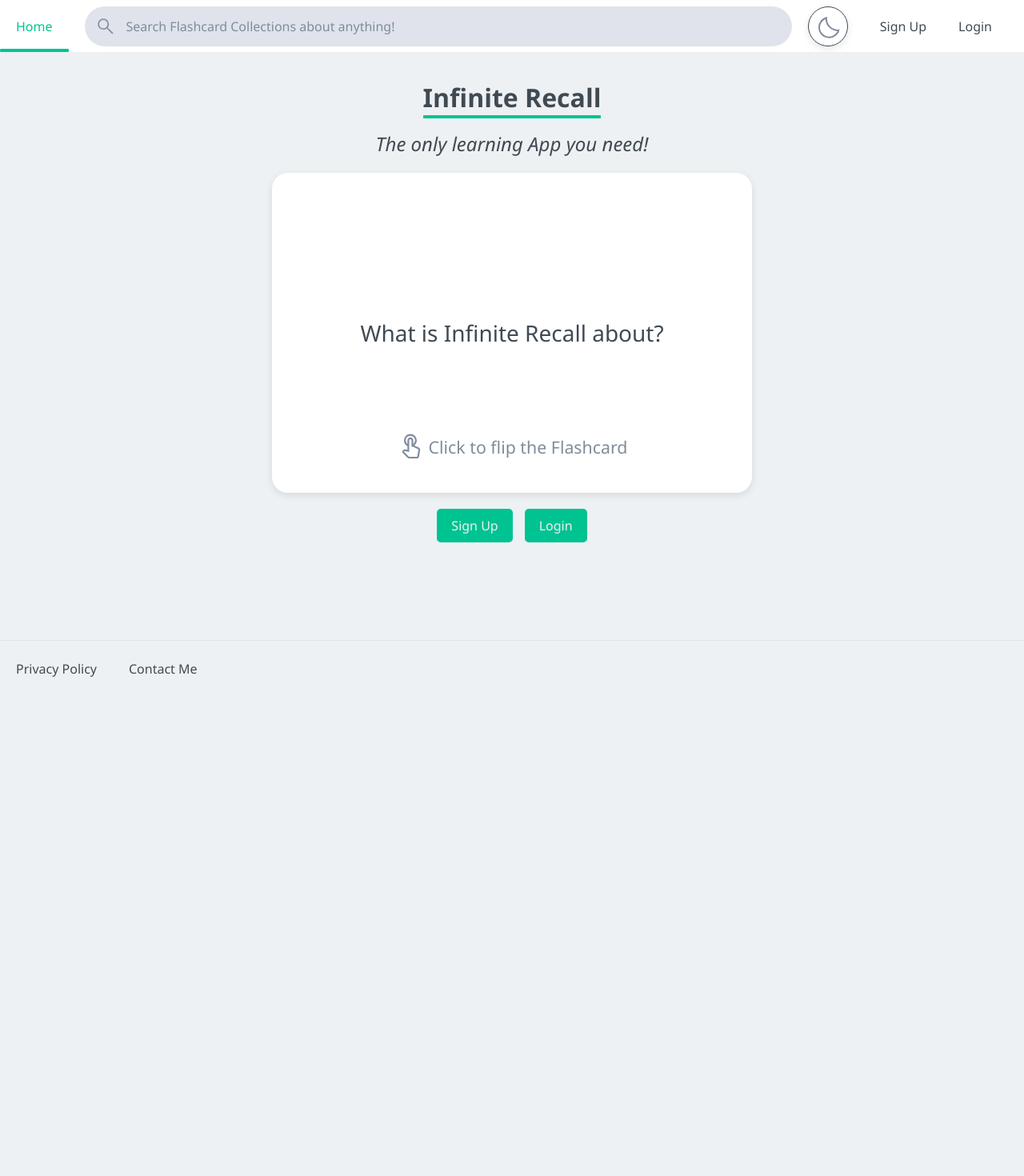
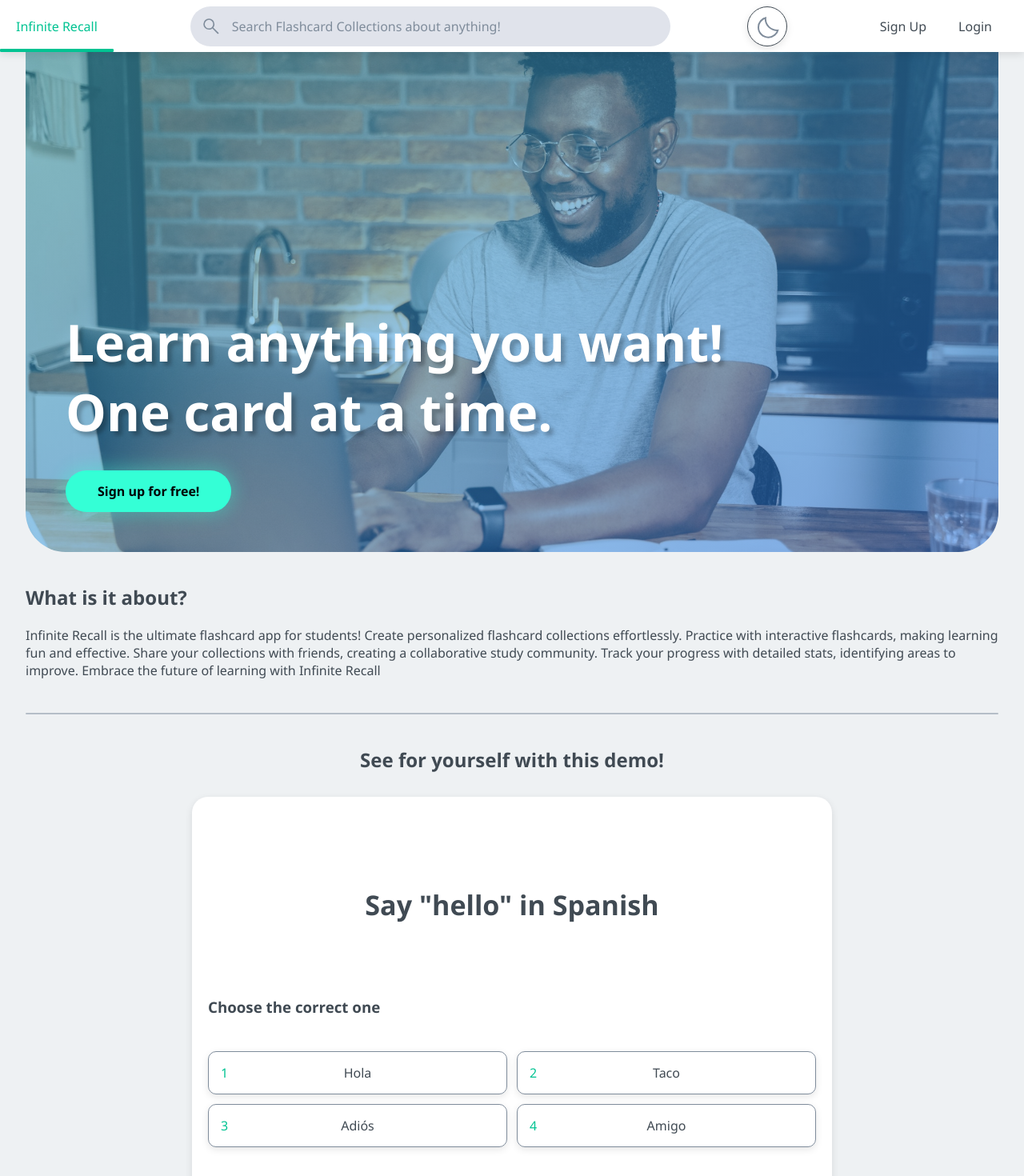
Before and after one commit to Fabian04HV/infinite-recall, a React (Create React App) app in the folder client/: page / in a window 1280 px wide. Shown: the top 1470 px of the page at 80% size. Before the commit the page ends 871 px from the top, so only its background shows below. Built offline with nearby package versions, Linux system fonts and the light colour scheme.

Commit message:
IMPLEMENT: landing page with quiz demo

```diff
--- a/client/src/App.js
+++ b/client/src/App.js
@@ -1,7 +1,8 @@
 import './assets/App.css';
 import { Routes, Route, Link, useLocation } from 'react-router-dom'
 import Navbar from './components/Navbar';
-import Home from './pages/Home'
+import { Home } from './pages/Home'
+import { UserHome } from './pages/UserHome';
 import MyCollections from './pages/MyCollections'
 import PracticeMode from './pages/PracticeMode';
 import QuizMode from './pages/QuizMode';
@@ -14,7 +15,8 @@ import { StatisticsPage } from './pages/StatisticsPage';
 import Signup from './pages/Signup';
 import Login from './pages/Login';
 
-import { useEffect, useState } from 'react';
+import { useContext, useEffect, useState } from 'react';
+import { AuthContext } from './context/auth.context';
 
 import ProtectedRoute from './utils/ProtectedRoute';
 
@@ -22,6 +24,8 @@ function App() {
   const location = useLocation()
 
   const showNavbar = !location.pathname.startsWith('/quiz/') //&& !location.pathname == '/collection/create'
+
+  const { isLoggedIn, user } = useContext(AuthContext)
 
   const [hideSideMenu, setHideSideMenu] = useState(true)
 
@@ -38,7 +42,7 @@ function App() {
       {showNavbar && <Navbar hideSideMenu={hideSideMenu} toggleNavbar={toggleNavbar}/>}
       <div className='page-wrapper'>
         <Routes>
-          <Route path='/' element={<Home />} />
+          <Route path='/' element={isLoggedIn ? <UserHome /> : <Home />} />
           <Route path='/collections' element={<ProtectedRoute><MyCollections/></ProtectedRoute>} />
           <Route path='/practice/:_id' element={<ProtectedRoute><PracticeMode/></ProtectedRoute>} />
           <Route path='/quiz/:_id' element={<ProtectedRoute><QuizMode/></ProtectedRoute>} />
--- a/client/src/assets/Home.css
+++ b/client/src/assets/Home.css
@@ -1,17 +1,84 @@
 .Home{
   display: flex;
   flex-direction: column;
-  align-items: center;
   gap: 20px;
 }
+body:has(.Home){
+  padding: 0;
+}
+.Home header{
+  padding-left: 50px;
+  padding-bottom: 50px;
+  height: 80vh;
+  background-image:
+  linear-gradient(to right bottom, rgba(74, 193, 214, 0.5), rgba(41, 123, 247, 0.5)),
+  url(images/pexels-tima-miroshnichenko-5198239.jpg);
+  background-size: cover;
+  background-repeat: no-repeat;
+  border-radius: 0 0 50px 50px;
+  color: white;
+  display: flex;
+  flex-direction: column;
+  justify-content: flex-end;
+}
+.Home header * {
+  color: white;
+}
+
+.Home h1{
+  margin: 200px 0 30px 0;
+  font-size: 4rem;
+  text-shadow: 5px 5px 5px rgba(0, 0, 0, 0.25);
+}
 .Home h1::after{
-  width: 100%;
+  display: none;
 }
-.Home h2{
-  font-weight: 300;
-  font-style: italic;
+.Home .main-button{
+  width: max-content;
+  padding: 15px 40px;
+  background-color: #34ffd6;
+  border-radius: 1000px;
+  font-weight: 600;
+  box-shadow: 0 0 20px 5px #34ffd64e;
+  color: black;
+  transition: var(--standard-transition-smooth);
+}
+.Home .main-button:hover{
+  scale: 1.1;
 }
 .Home .flex-row{
   display: flex;
   gap: 15px;
 }
+.Home h2{
+  margin: 20px 0;
+  font-size: 1.5rem;
+}
+.Home .login-buttons{
+  display: flex;
+  justify-content: center;
+  gap: 15px;
+}
+@media(max-width: 1000px){
+  .Home header{
+    padding: 10px;
+    padding-left: 10px;
+    padding-bottom: 25px;
+    align-items: center;
+    justify-content: center;
+    gap: 40px;
+    background-position: center;
+  }
+  .Home h1{
+    font-size: 6vw;
+    text-align: center;
+    margin: 0;
+    margin-top: 65px;
+  }
+}
+@media(max-width: 750px){
+  .Home h1{
+    font-size: 28pt;
+    text-align: center;
+  }
+}
--- a/client/src/assets/Navbar.css
+++ b/client/src/assets/Navbar.css
@@ -10,9 +10,11 @@
   z-index: 1000;
 
   background-color: var(--color-3);
+  box-shadow: var(--standard-shadow);
 
   display: flex;
   align-items: center;
+  justify-content: space-between;
   gap: 20px;
 }
 body.darkmode .Navbar{
@@ -93,6 +95,7 @@ body.darkmode .round-links-container .toggle-darkmode-button{
   fill: var(--text-color);
 }
 .search-bar{
+  max-width: 600px;
   height: 50px;
   flex-grow: 1;
   background-color: var(--color-1);
--- a/client/src/assets/index.css
+++ b/client/src/assets/index.css
@@ -49,6 +49,17 @@ body{
   padding-top: 100px;
   color: var(--text-color);
   caret-color: var(--accent-color);
+}
+hr{
+  height: 2px;
+  border: none;
+  background-color: var(--color-5);
+  border-radius: 1000px;
+  opacity: 0.5;
+}
+body.darkmode hr{
+  background-color: var(--color-3);
+  opacity: 1;
 }
 h1{
   font-size: 2rem;
--- a/client/src/components/Navbar.js
+++ b/client/src/components/Navbar.js
@@ -67,7 +67,7 @@ function Navbar({hideSideMenu, toggleNavbar}){
           <svg fill='var(--text-color)' xmlns="http://www.w3.org/2000/svg" height="32" viewBox="0 96 960 960" width="32"><path d="M150 816q-12.75 0-21.375-8.675-8.625-8.676-8.625-21.5 0-12.825 8.625-21.325T150 756h660q12.75 0 21.375 8.675 8.625 8.676 8.625 21.5 0 12.825-8.625 21.325T810 816H150Zm0-210q-12.75 0-21.375-8.675-8.625-8.676-8.625-21.5 0-12.825 8.625-21.325T150 546h660q12.75 0 21.375 8.675 8.625 8.676 8.625 21.5 0 12.825-8.625 21.325T810 606H150Zm0-210q-12.75 0-21.375-8.675-8.625-8.676-8.625-21.5 0-12.825 8.625-21.325T150 336h660q12.75 0 21.375 8.675 8.625 8.676 8.625 21.5 0 12.825-8.625 21.325T810 396H150Z"/></svg>
       </button>
       <div className='nav-links-container'>
-        <NavLink className='logo hideOnMobile' to={'/'}>Home</NavLink>
+        <NavLink className='logo hideOnMobile' to={'/'}>Infinite Recall</NavLink>
         {isLoggedIn && (<NavLink className='hideOnMobile' to={'/collections'}>My Collections</NavLink>)}
       </div>
       <Searchbar />
--- /dev/null
+++ b/client/src/components/SampleQuestionCard.js
@@ -0,0 +1,97 @@
+import '../assets/QuestionCard.css'
+import { useState, useRef, useEffect } from 'react'
+import dynamicTextSize from '../utils/dynamicTextSize'
+import { useNavigate } from 'react-router-dom'
+
+export const SampleQuestionCard = ({currentFlashcard, currentFlashcardIndex, incrementFlashcardIndex}) =>{
+  const navigate = useNavigate()
+  const [answerOptions, setAnswerOptions] = useState([])
+
+  function shuffleArray(array) {
+    const shuffledArray = array.slice();
+    for (let i = shuffledArray.length - 1; i > 0; i--) {
+      const randomIndex = Math.floor(Math.random() * (i + 1));
+      [shuffledArray[i], shuffledArray[randomIndex]] = [shuffledArray[randomIndex], shuffledArray[i]];
+    }
+    return shuffledArray;
+  }
+
+  useEffect(() => {
+    setAnswerOptions(shuffleArray([currentFlashcard.answer, currentFlashcard.wrong1, currentFlashcard.wrong2, currentFlashcard.wrong3]))
+  }, [currentFlashcard])
+
+  const [correctAnswerIndex, setCorrectAnswerIndex] = useState(-1)
+  const [wrongAnswerIndex, setWrongAnswerIndex] = useState(-1)
+  const [revealedAnswerIndex, setRevealedAnswerIndex] = useState(-1)
+
+  const [feedbackMessage, setFeedbackMessage] = useState('Choose the correct one ')
+  const [feedbackClass, setFeedbackClass] = useState('')
+
+  const buttonsRef = useRef([])
+
+  function validate(answer){
+    const isAnswerCorrect = currentFlashcard.answer === answer
+    if(currentFlashcardIndex === 3){
+      const selectedAnswerIndex = answerOptions.findIndex(option => option === answer)
+      setCorrectAnswerIndex(selectedAnswerIndex)
+      setTimeout(() => navigate('/signup'), 850)
+      return
+    }
+    isAnswerCorrect ? correctAnswer(answer) : wrongAnswer(answer)
+  }
+  const revealCorrectAnswer = () => {
+    setRevealedAnswerIndex(answerOptions.findIndex(option => option === currentFlashcard.answer))
+  }
+  const nextQuestion = () => {
+    setCorrectAnswerIndex(-1)
+    setWrongAnswerIndex(-1)
+    setRevealedAnswerIndex(-1)
+    setFeedbackMessage('Choose the correct one ')
+    setFeedbackClass('')
+
+    incrementFlashcardIndex()
+  }
+
+  const correctAnswer = (answer) => {
+    const selectedAnswerIndex = answerOptions.findIndex(option => option === answer)
+
+    setFeedbackMessage('Correct!')
+    setFeedbackClass('correct')
+    setCorrectAnswerIndex(selectedAnswerIndex)
+
+    setTimeout(() => nextQuestion(), 850)
+  }
+  const wrongAnswer = (answer) => {
+    const selectedAnswerIndex = answerOptions.findIndex(option => option === answer)
+    setTimeout(() => revealCorrectAnswer(), 200)
+    setFeedbackMessage("Wrong answer, but that's okay. Just keep going ✌")
+    setFeedbackClass('wrong')
+    setWrongAnswerIndex(selectedAnswerIndex)
+  }
+
+  return(
+    <div className='QuestionCard'>
+      <div className='question-container'>
+        <h3 style={{ fontSize: `${dynamicTextSize(currentFlashcard.question)}rem` }}>{currentFlashcard.question}</h3>
+      </div>
+      <div className="answer-container">
+        <h3 className={`feedback ${feedbackClass}`}>{feedbackMessage}</h3>
+        <div className='answers'>
+          {answerOptions.map((answerOption, index) => (
+            <button
+              ref={el => buttonsRef.current[index] = el}
+              data-index={index +1}
+              onClick={() => validate(answerOption)}
+              key={index}
+              className={`answer ${correctAnswerIndex === index && 'correctAnswer'} ${wrongAnswerIndex === index && 'wrongAnswer'} ${revealedAnswerIndex === index && 'revealedAnswer'}`}>
+              {answerOption}
+            </button>
+          ))}
+        </div>
+        <div className='options-container'>
+          {feedbackClass === 'wrong' && <button onClick={() => nextQuestion()} className='accent-button'>Got it!</button>}
+        </div>
+      </div>
+    </div>
+  )
+}
--- a/client/src/pages/Home.js
+++ b/client/src/pages/Home.js
@@ -1,58 +1,71 @@
 import { useState } from 'react'
-import { useContext } from 'react'
-import { AuthContext } from '../context/auth.context'
-import { Link, useNavigate } from 'react-router-dom'
+import { Link } from 'react-router-dom'
 import '../assets/Home.css'
-import '../assets/Flashcard.css'
 import dynamicTextSize from '../utils/dynamicTextSize'
+import { SampleQuestionCard } from '../components/SampleQuestionCard'
 
-function Home(){
-  const { isLoggedIn } = useContext(AuthContext)
-  const navigate = useNavigate()
 
-  const flashcard = {
-    front: 'What is Infinite Recall about?',
-    back: 'Introducing Infinite Recall, the ultimate flashcard app for students! Create personalized flashcard collections effortlessly. Practice with interactive flashcards, making learning fun and effective. Share your collections with friends, creating a collaborative study community. Track your progress with detailed stats, identifying areas to improve. Embrace the future of learning with Infinite Recall.'
-  }
-
-  const front = flashcard.front
-  const back = flashcard.back
-
-  const fontSizeFront = dynamicTextSize(front)
-  const fontSizeBack = dynamicTextSize(back)
-
-  const [flipped, setFlipped] = useState(false)
+export const Home = () => {
+  const sampleData = [
+    {
+      question: 'Say "hello" in Spanish',
+      answer: 'Hola',
+      wrong1: 'Adiós',
+      wrong2: 'Amigo',
+      wrong3: 'Taco'
+    },
+    {
+      question: 'Ask "How old are you?" in Spanish',
+      answer: 'Cuántos años tienes?',
+      wrong1: 'Cuántos tacos tienes?',
+      wrong2: 'Me gusta queso',
+      wrong3: 'Cómo te llamas?'
+    },
+    {
+      question: 'Ask "Where is the restaurant?" in Spanish',
+      answer: 'Dónde está el restaurante?',
+      wrong1: 'Dónde está la biblioteca?',
+      wrong2: 'Dónde está el parque?',
+      wrong3: 'Dónde está el colegio?'
+    },
+    {
+      question: 'Like what you see? Sign up for free!',
+      answer: 'Hell yeah!',
+      wrong1: 'Of course!',
+      wrong2: 'Absolutely!',
+      wrong3: 'Definitely!'
+    }
+  ]
+  const [currentFlashcardIndex, setCurrentFlashcardIndex] = useState(0)
+  const incrementFlashcardIndex = () => setCurrentFlashcardIndex(currentFlashcardIndex +1)
+  const currentFlashcard = sampleData[currentFlashcardIndex]
 
   return(
     <section className="Home">
-      {isLoggedIn && navigate('/collections')}
-      {!isLoggedIn && (
-        <>
-          <h1>Infinite Recall</h1>
-          <h2>The only learning App you need!</h2>
+      <header>
+        <h1>Learn anything you want! <br /> One card at a time.</h1>
+        <Link to='/signup' className='main-button'>Sign up for free!</Link>
+      </header>
+      <section>
+        <h2>What is it about?</h2>
+        <p>
 
-          <div className={`Flashcard ${flipped ? 'flipped' : ''}`} onClick={() => setFlipped(!flipped)}>
-            <div className="card-front side">
-              <span className='card-text' style={{ fontSize: `${fontSizeFront}rem` }}>{front}</span>
-              <span className='hint'><svg fill='var(--color-5)' xmlns="http://www.w3.org/2000/svg" height="35" viewBox="0 96 960 960" width="35"><path d="M465 136q91 0 155.5 63.5T685 354q0 52-22.5 98T599 530h-34v-50q29-23 44.5-56t15.5-70q0-66-47-112t-113-46q-66 0-113 46t-47 112q0 37 15.5 70t44.5 56v72q-56-29-88-82t-32-116q0-91 64.5-154.5T465 136Zm-38 840q-17 0-32-6.5T369 952L204 787q-15-15-14.5-41t20.5-49q20-23 40.5-29.5T295 666l70 16V356q0-42 29-71t71-29q42 0 71 29t29 71v172h26q5 0 9 2t9 4l148 72q24 11 35.5 35.5T799 692l-36 218q-5 29-28 47.5T683 976H427Zm-8-60h281l43-249-183-91h-55V356q0-18-11-29t-29-11q-18 0-29 11t-11 29v399l-154-33-23 23 171 171Zm281 0H419h281Z"/></svg>
-              Click to flip the Flashcard
-              </span>
-            </div>
-            <div className="card-back side">
-              <span className="card-text" style={{ fontSize: `${fontSizeBack}rem` }}>{back}</span>
-              <span className='hint'><svg fill='var(--color-5)' xmlns="http://www.w3.org/2000/svg" height="35" viewBox="0 96 960 960" width="35"><path d="M465 136q91 0 155.5 63.5T685 354q0 52-22.5 98T599 530h-34v-50q29-23 44.5-56t15.5-70q0-66-47-112t-113-46q-66 0-113 46t-47 112q0 37 15.5 70t44.5 56v72q-56-29-88-82t-32-116q0-91 64.5-154.5T465 136Zm-38 840q-17 0-32-6.5T369 952L204 787q-15-15-14.5-41t20.5-49q20-23 40.5-29.5T295 666l70 16V356q0-42 29-71t71-29q42 0 71 29t29 71v172h26q5 0 9 2t9 4l148 72q24 11 35.5 35.5T799 692l-36 218q-5 29-28 47.5T683 976H427Zm-8-60h281l43-249-183-91h-55V356q0-18-11-29t-29-11q-18 0-29 11t-11 29v399l-154-33-23 23 171 171Zm281 0H419h281Z"/></svg>
-              Click to flip the Flashcard
-              </span>
-            </div>
-          </div>
+          Infinite Recall is the ultimate flashcard app for students! Create personalized flashcard collections effortlessly. Practice with interactive flashcards, making learning fun and effective. Share your collections with friends, creating a collaborative study community. Track your progress with detailed stats, identifying areas to improve. Embrace the future of learning with Infinite Recall
+        </p>
+        <br />
+      </section>
+      <hr />
+      <section className='flex-column-center'>
+        <h2>See for yourself with this demo!</h2>
 
-          <div className='flex-row'>
-            <Link className='accent-button' to='/signup'>Sign Up</Link>
-            <Link className='accent-button' to='/login'>Login</Link>
-          </div>
-        </>
-      )}
+        <SampleQuestionCard currentFlashcard={currentFlashcard} currentFlashcardIndex={currentFlashcardIndex} incrementFlashcardIndex={incrementFlashcardIndex}/>
+      </section>
+      <section>
+        <div className='login-buttons'>
+          <Link className='accent-button' to='/signup'>Sign Up</Link>
+          <Link className='accent-button' to='/login'>Login</Link>
+        </div>
+      </section>
     </section>
   )
 }
-export default Home
--- /dev/null
+++ b/client/src/pages/UserHome.js
@@ -0,0 +1,15 @@
+import { useContext } from "react"
+import { AuthContext } from "../context/auth.context"
+
+export const UserHome = () => {
+
+  const { user } = useContext(AuthContext)
+
+  return(
+    <>
+      <h1>Hello {user.username}</h1>
+      <h2>Recent:</h2>
+
+    </>
+  )
+}
```
Also changed, not shown: client/src/assets/images/pexels-tima-miroshnichenko-5198239.jpg (added), client/src/assets/images/wave-bg.svg (added).
